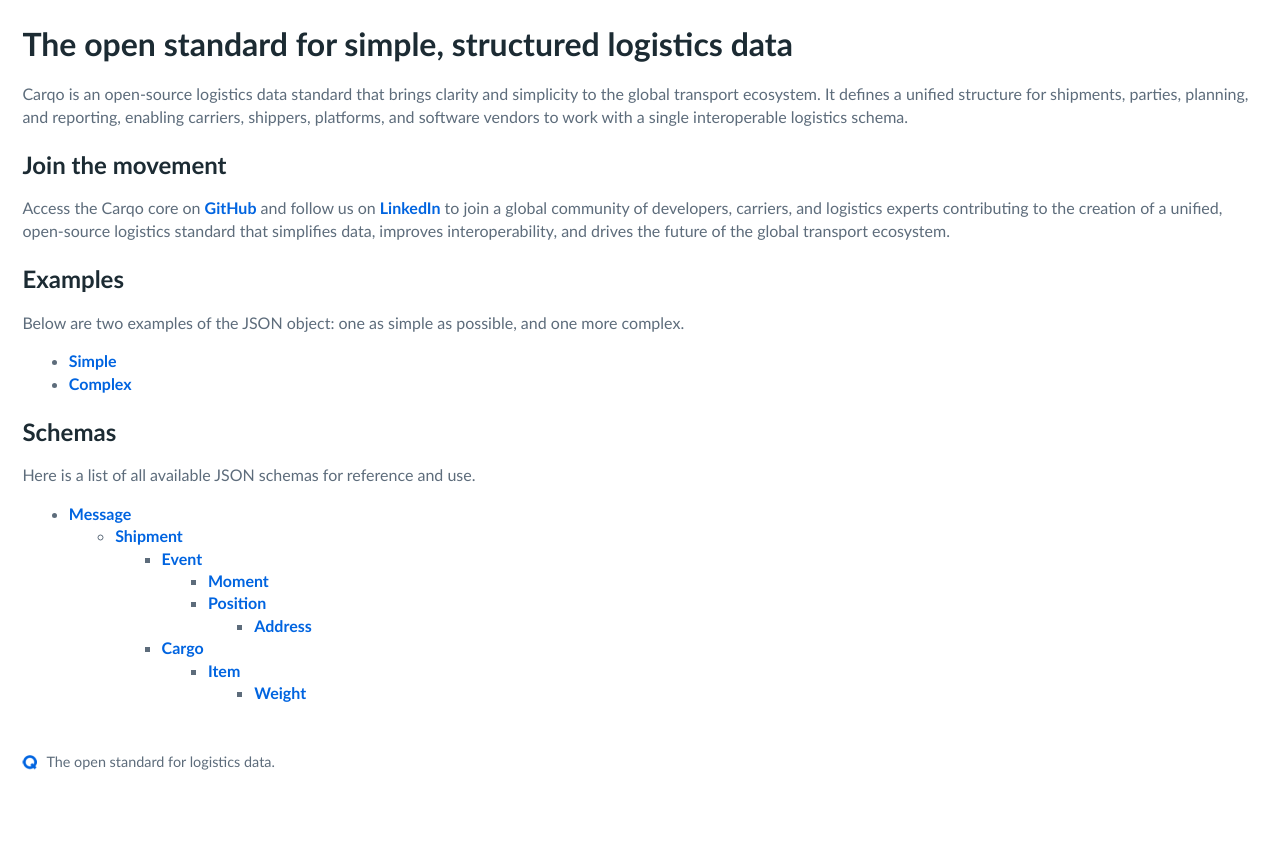
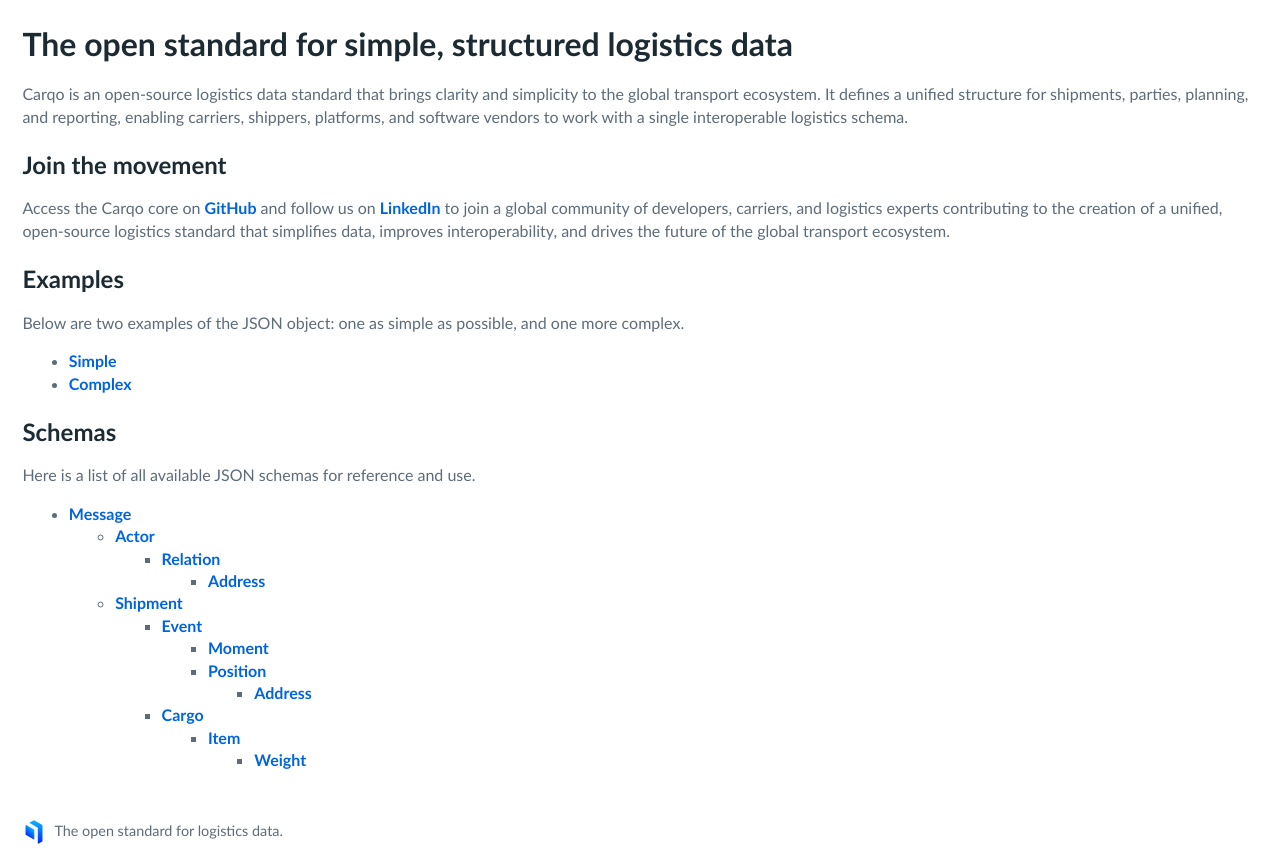
Before and after one commit to carqo/core, a plain HTML site: page index.html in a window 1280 px wide. Before the commit the page ends 800 px from the top, so only its background shows below. Drawn offline with Linux system fonts and the light colour scheme.

Commit message:
Restructure schema navigation in index.html
Reorganized the schema navigation tree to introduce 'Actor' and 'Relation' as top-level items, and adjusted the nesting of 'Shipment', 'Event', 'Cargo', and related schemas for improved clarity and hierarchy.

```diff
--- a/index.html
+++ b/index.html
@@ -3,13 +3,7 @@
   <head>
     <meta charset="UTF-8" />
     <meta name="viewport" content="width=device-width, initial-scale=1.0" />
-    <link
-      rel="icon"
-      type="image/png"
-      sizes="32x32"
-      href="/assets/favicon-32.png"
-    />
-    <link rel="icon" href="/assets/favicon.ico" />
+    <link rel="icon" type="image/svg+xml" href="/assets/favicon.svg" />
     <title>
       Carqo - The open standard for simple, structured logistics data.
     </title>
@@ -131,9 +125,29 @@
         </li>
         <ul>
           <li>
+            <a href="/schemas/actor.schema.json" rel="noopener noreferrer"
+              >Actor</a
+            >
+          </li>
+          <ul>
+            <li>
+              <a href="/schemas/relation.schema.json" rel="noopener noreferrer"
+                >Relation</a
+              >
+            </li>
+            <ul>
+              <li>
+                <a href="/schemas/address.schema.json" rel="noopener noreferrer"
+                  >Address</a
+                >
+              </li>
+            </ul>
+          </ul>
+          <li>
             <a href="/schemas/shipment.schema.json" rel="noopener noreferrer"
               >Shipment</a
             >
+          </li>
           <ul>
             <li>
               <a href="/schemas/event.schema.json" rel="noopener noreferrer"
@@ -171,9 +185,7 @@
               >
               <ul>
                 <li>
-                    <a
-                      href="/schemas/item.schema.json"
-                      rel="noopener noreferrer"
+                  <a href="/schemas/item.schema.json" rel="noopener noreferrer"
                     >Item</a
                   >
                   <ul>
@@ -189,17 +201,13 @@
               </ul>
             </li>
           </ul>
-          </li>
         </ul>
       </ul>
     </div>
     <footer>
-      <img
-        src="/assets/favicon-32.png"
-        alt="Carqo Logo"
-        width="16"
-        height="16"
-      /><span>The open standard for logistics data.</span>
+      <img src="/assets/favicon.svg" alt="Carqo" width="24" height="24" /><span
+        >The open standard for logistics data.</span
+      >
     </footer>
   </body>
 </html>
```
Also changed, not shown: assets/favicon-32.png (deleted), assets/favicon.ico (deleted), assets/favicon.svg (added), 5 other files. Lines whose indentation alone changed are shown as unchanged.
